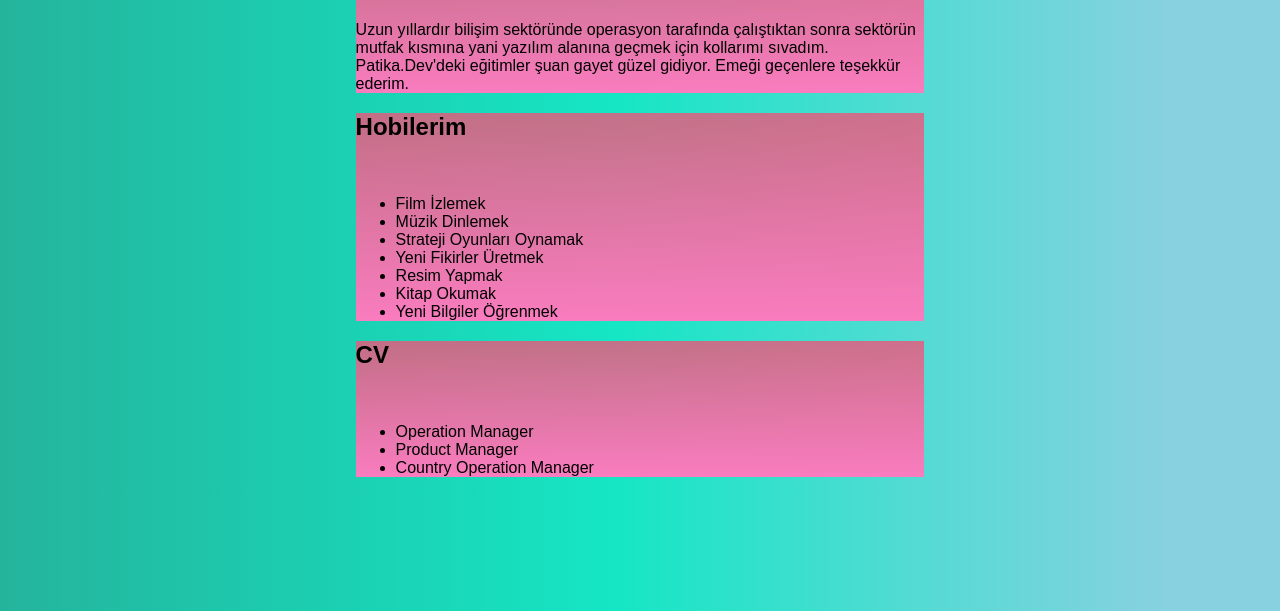
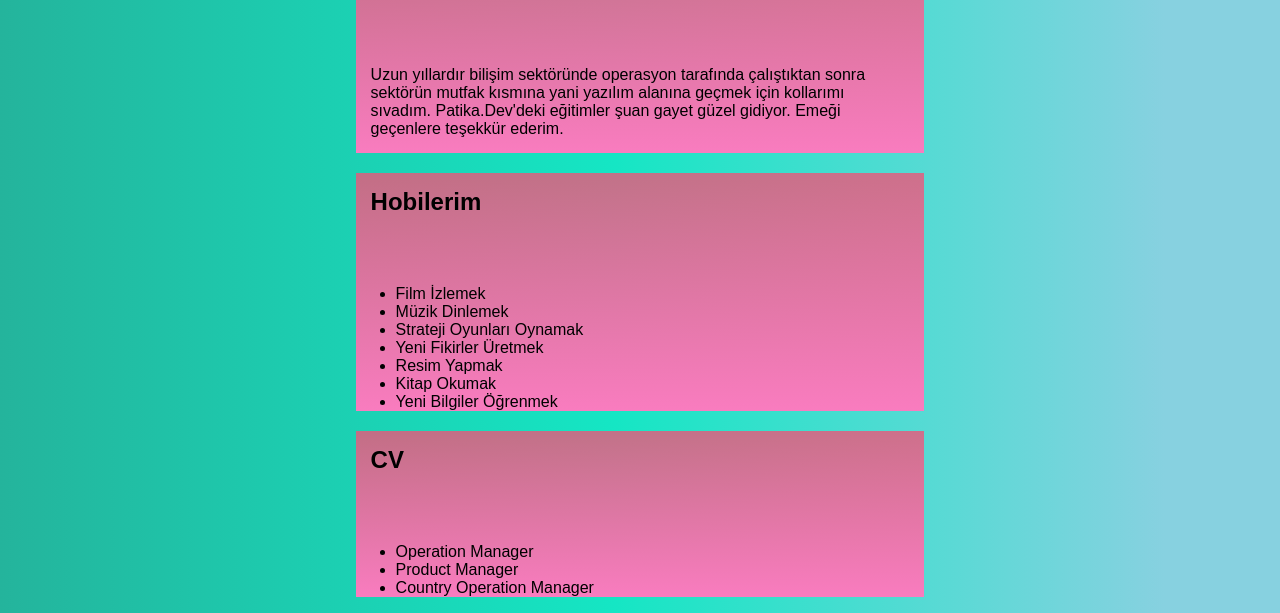
Before and after one commit to 1Kandar/patikaDevHtmlHomework, a plain HTML site: page index.html in a window 1280 px wide. Shown: the part 189-802 px from the top of the page. Drawn offline with Linux system fonts and the light colour scheme.

Commit message:
Added 15 px padding

```diff
--- a/style.css
+++ b/style.css
@@ -27,11 +27,11 @@ background: linear-gradient(0deg, rgba(249,124,191,1) 0%, rgba(235,86,121,0.8043
 }
 
 h2{
-    padding: 15px auto 15px 15px;
+    padding: 15px 15px 15px 15px;
 }
 
 p{
-    padding: 15px auto 15px 15px;
+    padding: 15px 15px 15px 15px;
 }
 body{
     background: rgb(36,180,156);
```
